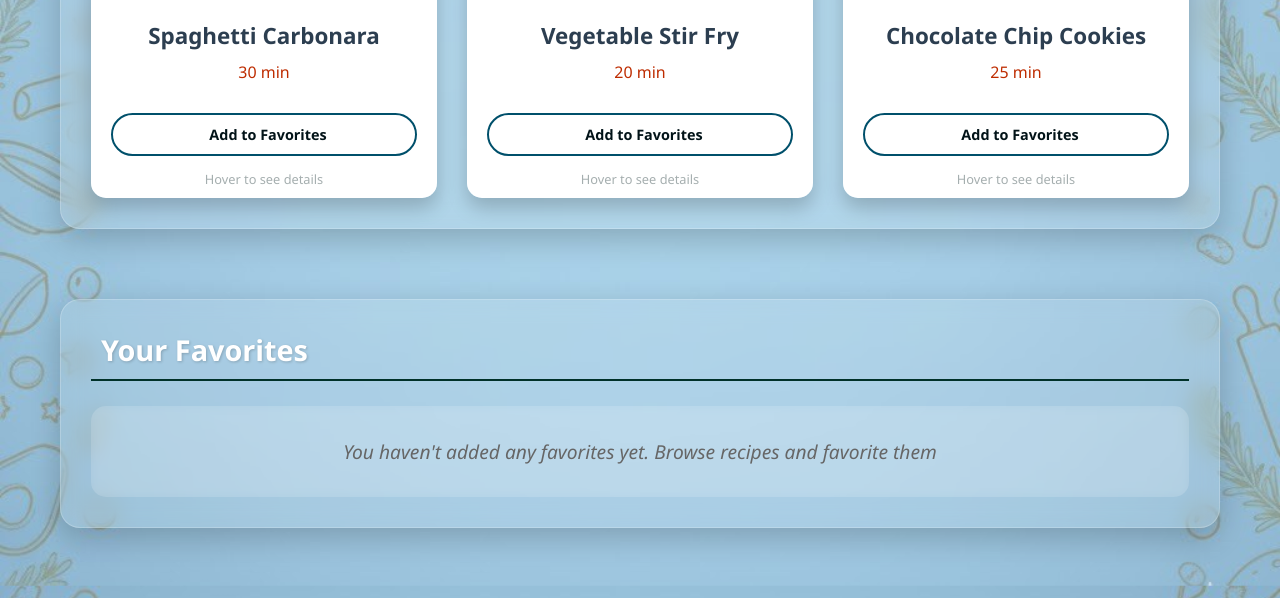
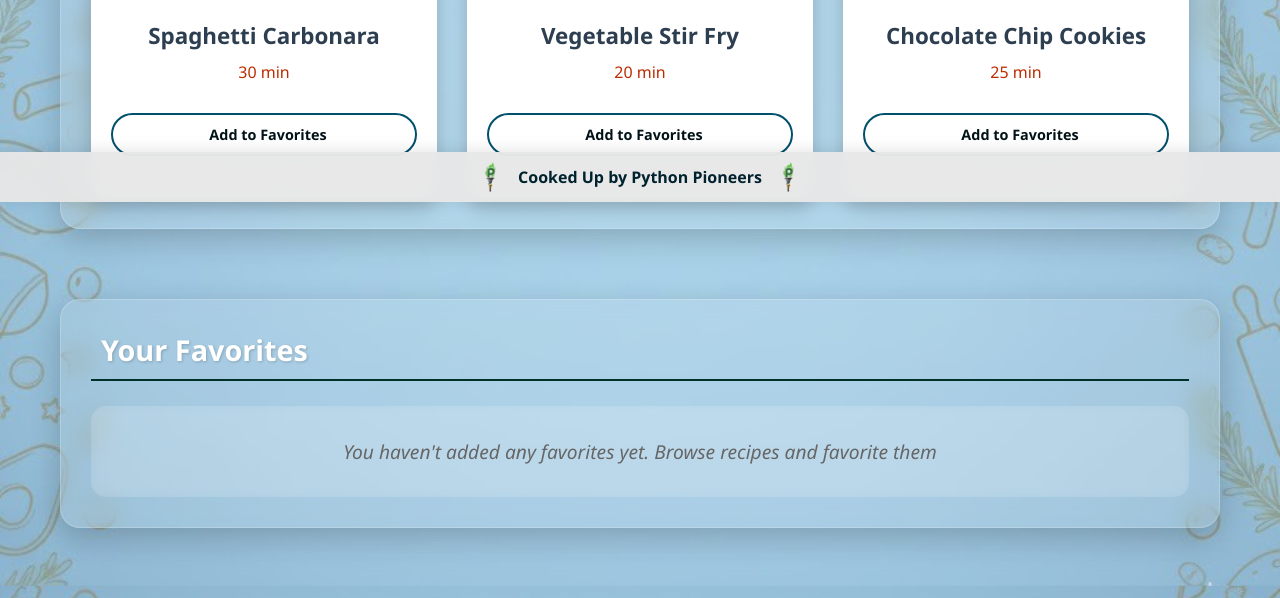
Before and after one commit to Gabberz320/Python_pantry, a Flask app: page / in a window 1280 px wide. Shown: the part 598-1196 px from the top of the page. Run offline with Flask 3, Linux system fonts and the light colour scheme.

Commit message:
bottom bar logo and team name

```diff
--- a/static/styles.css
+++ b/static/styles.css
@@ -499,3 +499,33 @@ body {
             height: 100vh;
             flex-direction: column;
 }
+
+/*bottom bar*/
+.bottombar {
+    background-color: rgba(231, 231, 231, 0.95);
+    box-shadow: 0 -2px 15px rgba(0, 0, 0, 0.1);
+    position: fixed;
+    bottom: 0;
+    width: 100%;
+    z-index: 100;
+    backdrop-filter: blur(10px);
+}
+
+.bottombar .nav-container {
+    justify-content: center;
+    padding: 10px 20px;
+}
+
+.footer-text {
+    display: flex;
+    align-items: center;
+    gap: 12px;
+    color: #00222e;
+    font-weight: 600;
+    font-size: 1rem;
+}
+
+.footer-logo {
+    height: 30px;
+    width: auto;
+}
--- a/templates/index.html
+++ b/templates/index.html
@@ -7,7 +7,7 @@
     <link rel="stylesheet" href="{{ url_for('static', filename='styles.css') }}">
     <script src="{{ url_for('static', filename='script.js') }}"></script>
     <!-- favicon -->
-    <link rel="icon" type="image/x-icon" href="{{ url_for('static', filename='images/picture1.png') }}">
+    <link rel="icon" type="image/png" href="{{ url_for('static', filename='images/picture1.png') }}">
 </head>
 <body>
     <nav class="topnav">
@@ -85,4 +85,22 @@
 
     </body>
 
+
+<!-- bottom bar -->
+<footer class="bottombar">
+    <div class="nav-container">
+        <!-- <div class="logo">
+            <h2>Python Pantry</h2>
+        </div> -->
+        <div class="footer-text">
+            <img src="{{ url_for('static', filename='images/picture1.png') }}" alt="Logo" class="footer-logo">
+            <span>Cooked Up by Python Pioneers</span>
+            <img src="{{ url_for('static', filename='images/picture1.png') }}" alt="Logo" class="footer-logo">
+        </div>
+    </div>
+</footer>
+
+
+
+
 </html>
```
